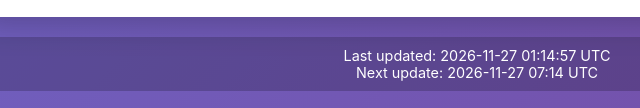
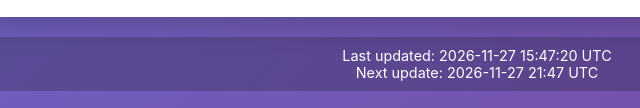
Before and after one commit to oluwaferanmi-boop/Torn-4, a plain HTML site: page index.html in a window 1280 px wide. Shown: the part 1767-1875 px from the top of the page, 163-803 px from the left. Drawn offline with Linux system fonts and the light colour scheme.

Commit message:
Update leaderboard - 2026-11-27 15:47 UTC

```diff
--- a/index.html
+++ b/index.html
@@ -123,8 +123,8 @@
     </div>
 
     <div class="updated">
-      Last updated: 2026-11-27 01:14:57 UTC<br>
-      Next update: 2026-11-27 07:14 UTC
+      Last updated: 2026-11-27 15:47:20 UTC<br>
+      Next update: 2026-11-27 21:47 UTC
     </div>
   </div>
 </body>
```
